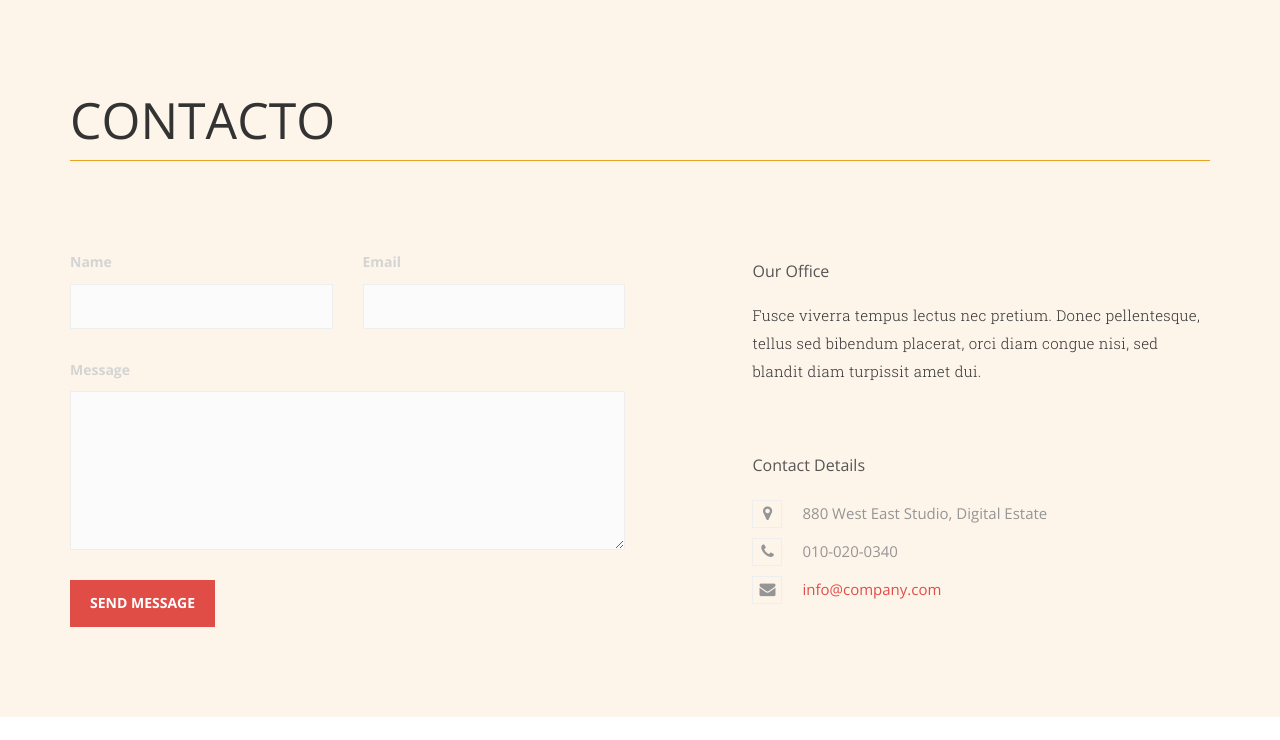
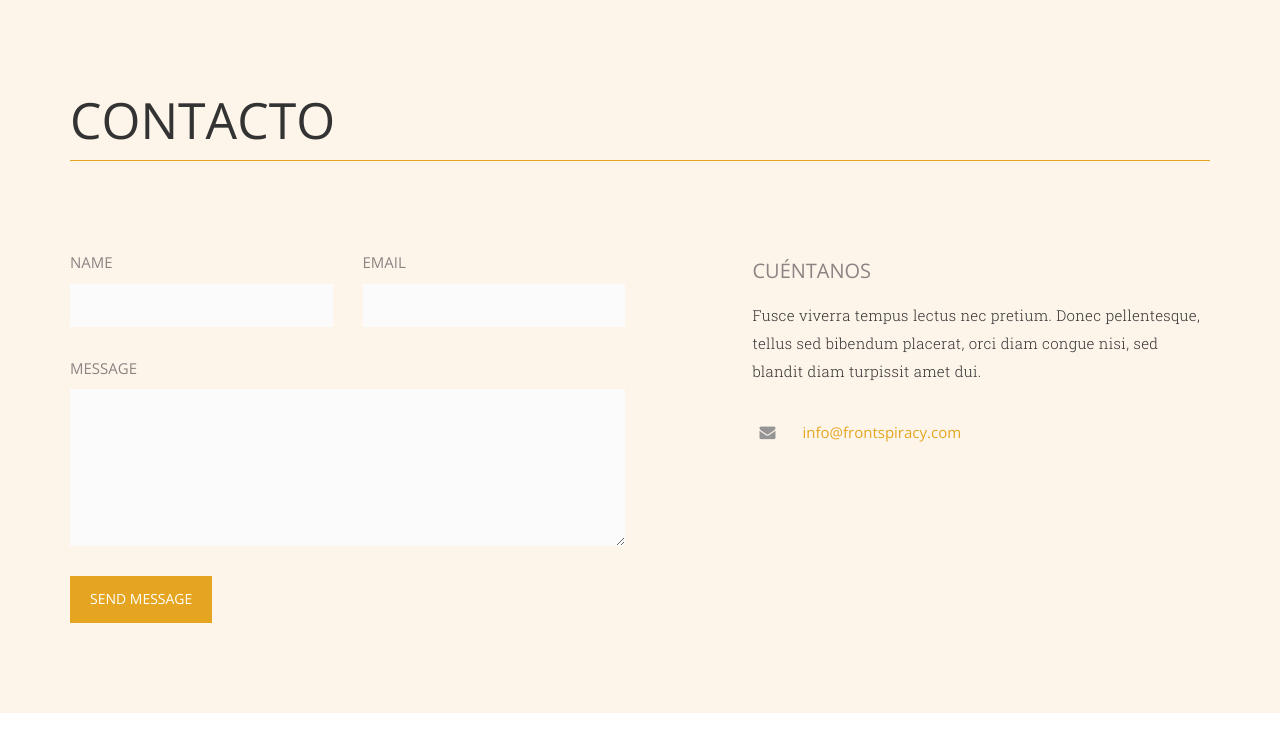
Before and after one commit to ElDav1d/Frontspiracy_V1, a plain HTML site: page index.html in a window 1280 px wide. Shown: the part 3824-4564 px from the top of the page. Drawn offline with nearby package versions, Linux system fonts and the light colour scheme; a web font is replaced by a local one.

Commit message:
Styling Form

```diff
--- a/css/style.css
+++ b/css/style.css
@@ -33,6 +33,10 @@ h2 {
 
 	h2 {
 		font-size: 3.5rem;
+	}
+
+	.section-title {
+		margin-bottom: 25px;
 	}
 }
 
@@ -356,7 +360,6 @@ p.team-copy {
 
 #colaboradores .team-info h6 {
 
-
 	color:  #FDF5EA;
 
 }
@@ -365,6 +368,85 @@ p.team-copy {
 /*************** FORM ***************/
 /****************************************************************/
 
+input[type="text"],
+input[type="email"],
+textarea,
+.form-input,
+input[type="text"],
+input[type="email"],
+textarea,
+.form-input {
+	border: none;
+}
+
+input[type="text"]:focus,
+input[type="email"]:focus,
+textarea:focus,
+.form-input:focus,
+input[type="text"]:hover,
+input[type="email"]:hover,
+textarea:hover,
+.form-input:hover {
+
+	border: none;
+	box-shadow: none;
+}
+
+label {
+
+    font-size: 1.5rem;
+    font-weight: 300;
+    text-transform: uppercase;
+	color: #8A8483 ;
+}
+
+.main-button {
+	background: #E5A521;
+}
+
+
+button.main-button {
+	background: #E5A521;
+	font-weight: 400 !important;
+}
+
+button.main-button:hover {
+	background: #8A8483;
+}
+
+.contact-info ul li a {
+	color: #E5A521;
+}
+
+.contact-info ul li a:hover {
+	text-decoration: none;
+}
+
+.contact-info ul li i {
+	border: none;
+}
+
+
+.contact-info h4 {
+
+	text-transform: uppercase;
+	font-size: 2rem;
+	color: #8A8483 ;
+}
+
+@media only screen and (min-width : 320px) and (max-width : 768px){
+
+	.contact-info h4 {
+
+		margin-top: 30px;
+	}
+}
+
+.contact-info p {
+
+	margin-bottom: 30px;
+}
+
 
 /****************************************************************/
 /*************** FOOTER ***************/
@@ -372,10 +454,10 @@ p.team-copy {
 
 .copyright-text{
 	text-transform: none;
+	color:  #FDF5EA;
 }
 
 #footer {
 	background: #8A8483;
-	color: #8A8483 ;
 	margin-bottom: 0;
 }
--- a/index.html
+++ b/index.html
@@ -84,7 +84,6 @@
 				<li><a href="#portfolio">Portfolio</a></li>
 				<li><a href="#equipo">Equipo</a></li>
 				<li><a href="#colaboradores">Colaboradores</a></li>
-
 				<li><a href="#contacto">Contacto</a></li>
 			    </ul>
 			</nav>
@@ -685,17 +684,16 @@
 
 		    </div>
 		    <div class="col-md-5 col-md-offset-1 contact-info">
-			<h4>Our Office</h4>
+			<h4>Cuéntanos</h4>
 			<p>Fusce viverra tempus lectus nec pretium. Donec pellentesque,
 			tellus sed bibendum placerat, orci diam congue nisi, sed blandit diam
 			turpissit amet dui.
 			</p>
 
-			<h4>Contact Details</h4>
+
 			<ul>
-			    <li><i class="fa fa-map-marker"></i>880 West East Studio, Digital Estate</li>
-			    <li><i class="fa fa-phone"></i>010-020-0340</li>
-			    <li><i class="fa fa-envelope"></i><a href="mailto:info@company.com">info@company.com</a></li>
+
+			    <li><i class="fa fa-envelope"></i><a href="mailto:info@frontspiracy.com">info@frontspiracy.com</a></li>
 			</ul>
 
 		    </div>
```
